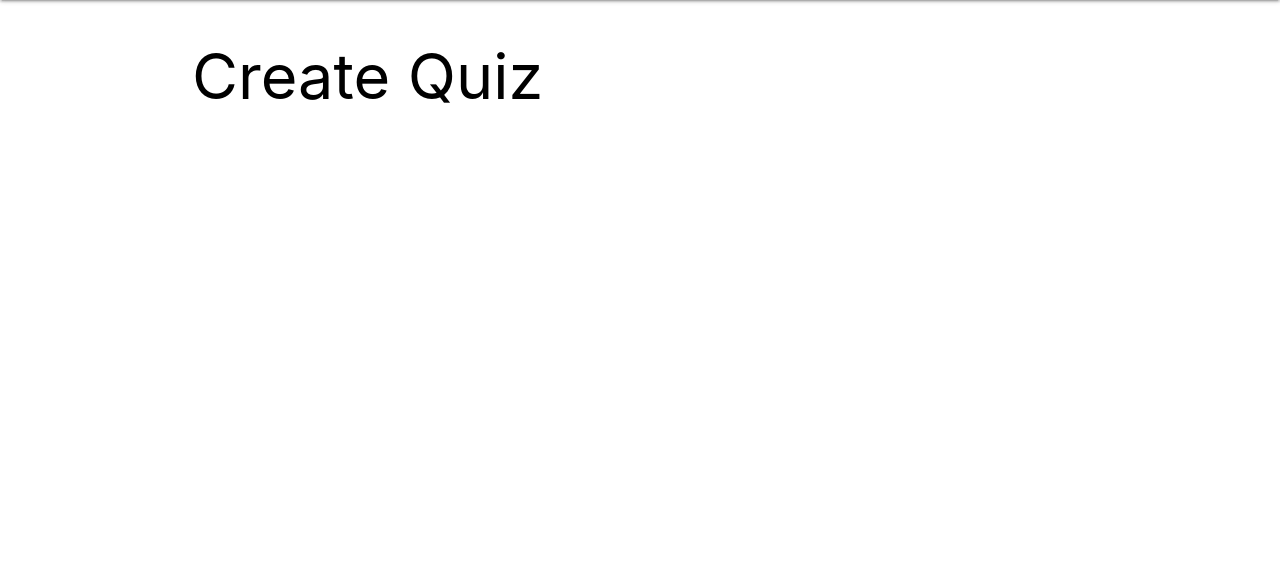
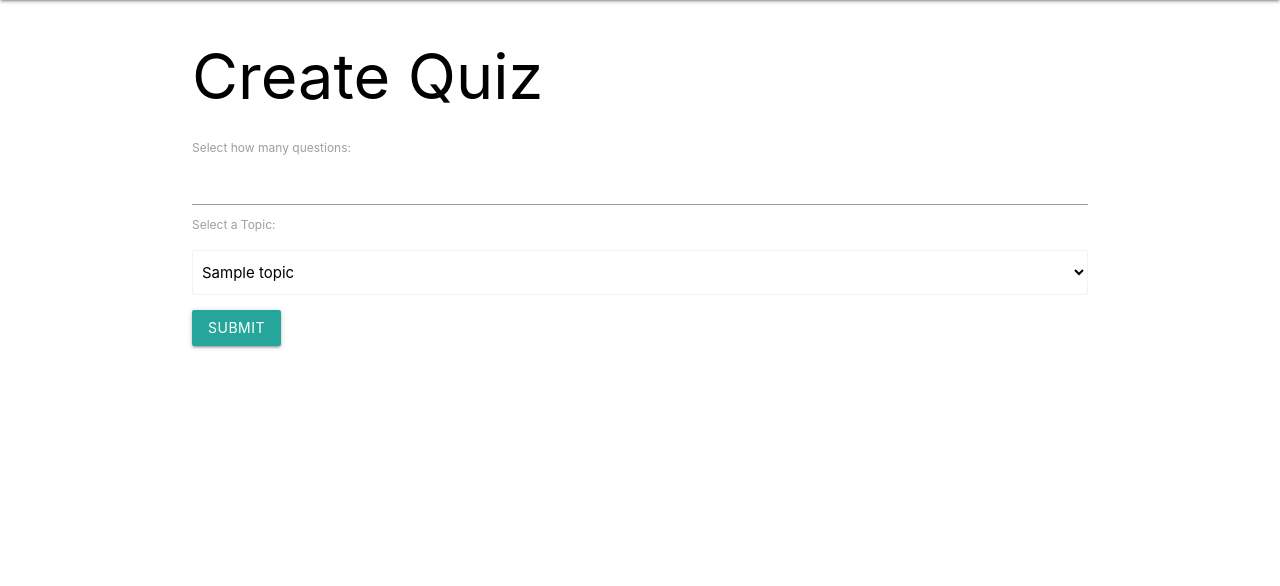
Before and after one commit to BrandonSamaroo/Quizle, a Django app: page /createquiz/ in a window 1280 px wide. Shown: the part 64-650 px from the top of the page. Run offline with Django 4.2, Linux system fonts and the light colour scheme; tables that the repository leaves empty hold one stand-in row (values such as "Sample post").

Commit message:
added forms

```diff
--- a/quizle/main_app/models.py
+++ b/quizle/main_app/models.py
@@ -25,10 +25,10 @@ class Question(models.Model):
     quiz = models.ForeignKey(Quiz, on_delete=models.CASCADE)
     question = models.CharField(max_length=100)
     answer = models.CharField(max_length=30)
-    option = models.CharField(max_length=30)
-    option = models.CharField(max_length=30)
-    option = models.CharField(max_length=30)
-    option = models.CharField(max_length=30)
+    option1 = models.CharField(max_length=30)
+    option2 = models.CharField(max_length=30)
+    option3 = models.CharField(max_length=30)
+    option4 = models.CharField(max_length=30)
 
 class UserExtras(models.Model):
     profilePic = models.ImageField(upload_to ='images/quizes/', default='images\profiles\default_profile.jpg')
--- a/quizle/main_app/templates/main_app/create_quiz.html
+++ b/quizle/main_app/templates/main_app/create_quiz.html
@@ -4,5 +4,25 @@
 
 <h1>Create Quiz</h1>
 
-
+<form action="{% url 'create_quiz_questions' %}" method="get">
+    {% csrf_token %}
+    <label for="num_questions">Select how many questions:</label>
+    <input type="number" name="num_questions" max="10" min="1">
+    <br>
+    <label for="topic_id">Select a Topic:</label>
+    <div class="input-field">
+    <select name="topic_id" id="topic"style="display: block !important">
+        {% for topic in topics %}
+        <option value="{{topic.id}}">{{topic.name}}</option>
+        {% endfor %}
+    </select>
+    </div>
+    <input type="Submit" value="Submit" class="btn">
+</form>
+<script>
+    document.addEventListener('DOMContentLoaded', ()=>{
+        let selectEl = document.querySelector('select')
+        M.FormSelect.init(selectEl)
+    })
+</script>
  {% endblock %}
--- a/quizle/main_app/urls.py
+++ b/quizle/main_app/urls.py
@@ -10,5 +10,6 @@ urlpatterns = [
     path("accounts/profile/<int:pk>", views.Profile.as_view(), name="profile"),
     path("topics/", views.Topics.as_view(), name="topics"),
     path("search/", views.search, name="search"),
-    path("createquiz/", views.create_quiz, name="create_quiz")
+    path("createquiz/", views.create_quiz, name="create_quiz"),
+    path("createquiz/questions/", views.create_quiz_questions, name="create_quiz_questions")
 ]+ static(settings.MEDIA_URL, document_root = settings.MEDIA_ROOT)
--- a/quizle/main_app/views.py
+++ b/quizle/main_app/views.py
@@ -48,3 +48,7 @@ def search(request):
 def create_quiz(request):
     topics = Topic.objects.all()
     return render(request, "main_app/create_quiz.html", {'topics': topics})
+
+def create_quiz_questions(request):
+    print(request.POST)
+    return render(request, "main_app/create_quiz_questions.html")
```
Also changed, not shown: quizle/main_app/templates/main_app/create_quiz_questions.html (added, +9 -0 lines), 1 other file.
